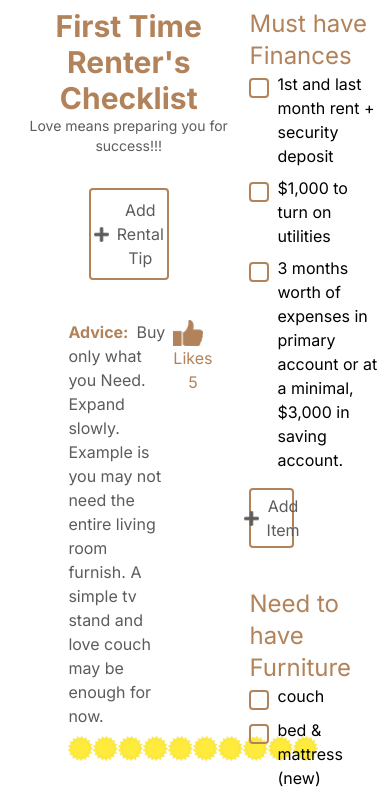
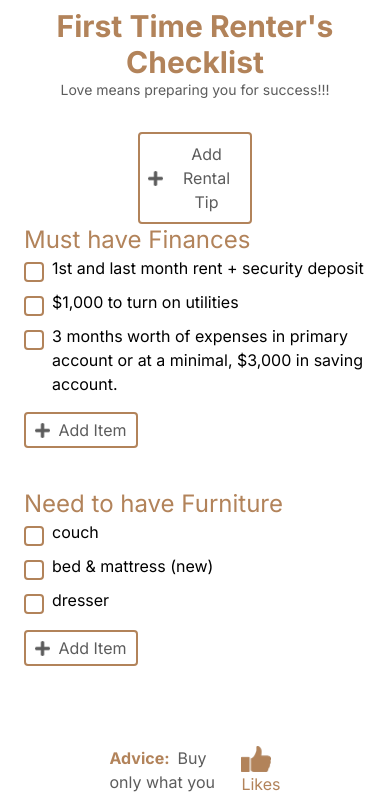
Before and after one commit to jcsmileyjr/renters-ui, a Next.js app: page / in a window 390 px wide. Shown: the top 798 px of the page. Built offline with nearby package versions, Linux system fonts and the light colour scheme.

Commit message:
Style - Re-organized main page sections for mobile responsiveness

```diff
--- a/src/app/globals.css
+++ b/src/app/globals.css
@@ -1,3 +1,7 @@
 @tailwind base;
 @tailwind components;
 @tailwind utilities;
+
+html {
+    width: 100%;
+}
--- a/src/app/page.js
+++ b/src/app/page.js
@@ -21,18 +21,18 @@ export default function Home() {
    *
    */
   return (
-    <main className="grid grid-row-3 grid-column-3 m-2">
-      <section className="bg-slate-300 col-start-1 col-end-3 col-span-2 row-start-1 row-end-1 row-span-1 text-center">
+    <main className=" px-4 grid grid-row-4 grid-column-1 sm:grid-row-3 sm:grid-column-3 m-2">
+      <section className="bg-slate-300  sm:col-start-1 sm:col-end-3 sm:col-span-2 row-start-1 row-end-1 sm:row-span-1 text-center">
         <h1 className="text-3xl font-bold text-brown ">First Time Renter's Checklist</h1>
         <p className="text-sm text-mediumGray">Love means preparing you for success!!!</p>
       </section>
-      <section className="bg-red-300 col-start-1 col-end-3 col-span-2 row-start-2 row-end-2">
+      <section className="bg-red-300 sm:col-start-1 sm:col-end-3 sm:col-span-2 row-start-2 row-end-2">
         <AddAdvice />
       </section>
-      <section className="bg-lime-300 col-start-1 col-end-3 col-span-2 row-start-3 row-end-3 ">
+      <section className="bg-lime-300 row-start-4 row-end-4 sm:col-start-1 sm:col-end-3 sm:col-span-2 sm:row-start-3 sm:row-end-3 ">
         <Advice list={AdviceData} />
       </section>
-      <section className="bg-sky-300 col-start-3 col-end-3 row-span-3">
+      <section className="bg-sky-300 row-start-3 row-end-3 sm:col-start-3 sm:col-end-3 sm:row-span-3">
         <Checklist containerTitle={"Must have Finances"} list={checkListDataA} />
         <Checklist containerTitle={"Need to have Furniture"} list={checkListDataB} />
       </section>
```
